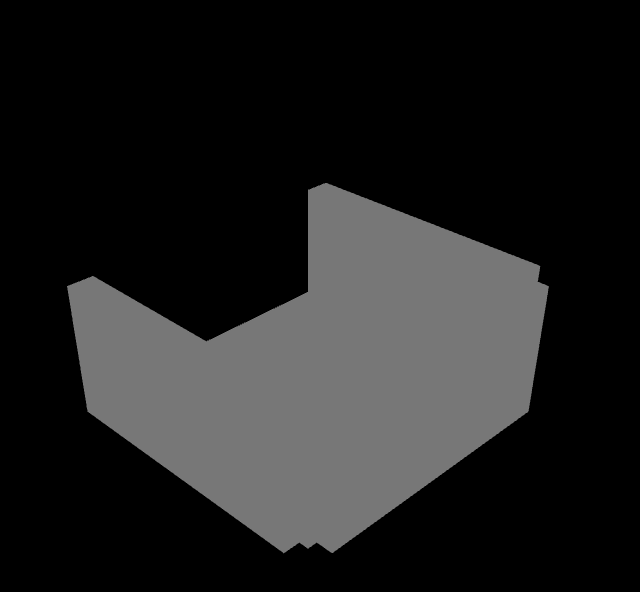
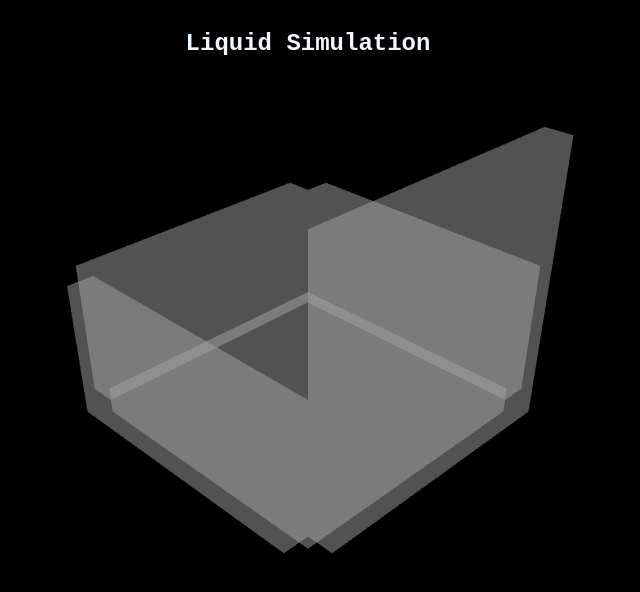
Before and after one commit to JamYabusame/fluid-simulation, a website built with Parcel: page index.html in a window 1280 px wide. Shown: the whole page, without its empty margins (332-972 px from the left). Built offline with nearby package versions, Linux system fonts and the light colour scheme; animation ran at ten frames a second.

Commit message:
edit the material of the box

```diff
--- a/src/index.js
+++ b/src/index.js
@@ -14,25 +14,30 @@ document.body.appendChild(renderer.domElement);
 const scene = new THREE.Scene();
 
 const camera = new THREE.PerspectiveCamera(45, window.innerWidth/ window.innerHeight, 1, 2000);
-const light = new THREE.DirectionalLight(0xFFFFFF, 1.0);
+const light = new THREE.DirectionalLight(0xFFFFFF, 2.0);
 light.position.set(1, 1, 1);
 camera.position.set(2,2,2);
 
+//Make a box
 const box1_geo = new THREE.BoxGeometry(1,0.1,1);
-const box_mat = new THREE.MeshPhongMaterial({color: 0xFFFFFF});
+const box_mat = new THREE.MeshPhongMaterial({transparent: true, opacity: 0.5,});
 const box1_mesh = new THREE.Mesh(box1_geo, box_mat);
 const box2_geo = new THREE.BoxGeometry(1,0.5,0.1);
-const box3_geo = new THREE.BoxGeometry(0.1,0.5,1.0);
+const box3_geo = new THREE.BoxGeometry(0.1,1.0,1.0);
+const box4_geo = new THREE.BoxGeometry(0.1,0.5,1.0);
 const box2_mesh = new THREE.Mesh(box2_geo, box_mat);
 const box3_mesh = new THREE.Mesh(box2_geo, box_mat);
 const box4_mesh = new THREE.Mesh(box3_geo, box_mat);
+const box5_mesh = new THREE.Mesh(box4_geo, box_mat);
 box2_mesh.position.set(0,0.25,0.55);
 box3_mesh.position.set(0,0.25,-0.55);
-box4_mesh.position.set(0.55,0.25,0);
+box4_mesh.position.set(0.55,0.5,0);
+box5_mesh.position.set(-0.55,0.25,0);
 scene.add(box1_mesh);
 scene.add(box2_mesh);
 scene.add(box3_mesh);
 scene.add(box4_mesh);
+scene.add(box5_mesh);
 
 
 camera.lookAt(new THREE.Vector3(0,0,0));
--- a/src/styles.css
+++ b/src/styles.css
@@ -6,6 +6,7 @@ body {
 #info {
   position: absolute;
   top: 10px;
+  color:aliceblue;
   width: 100%;
   text-align: center;
   z-index: 100;
```
